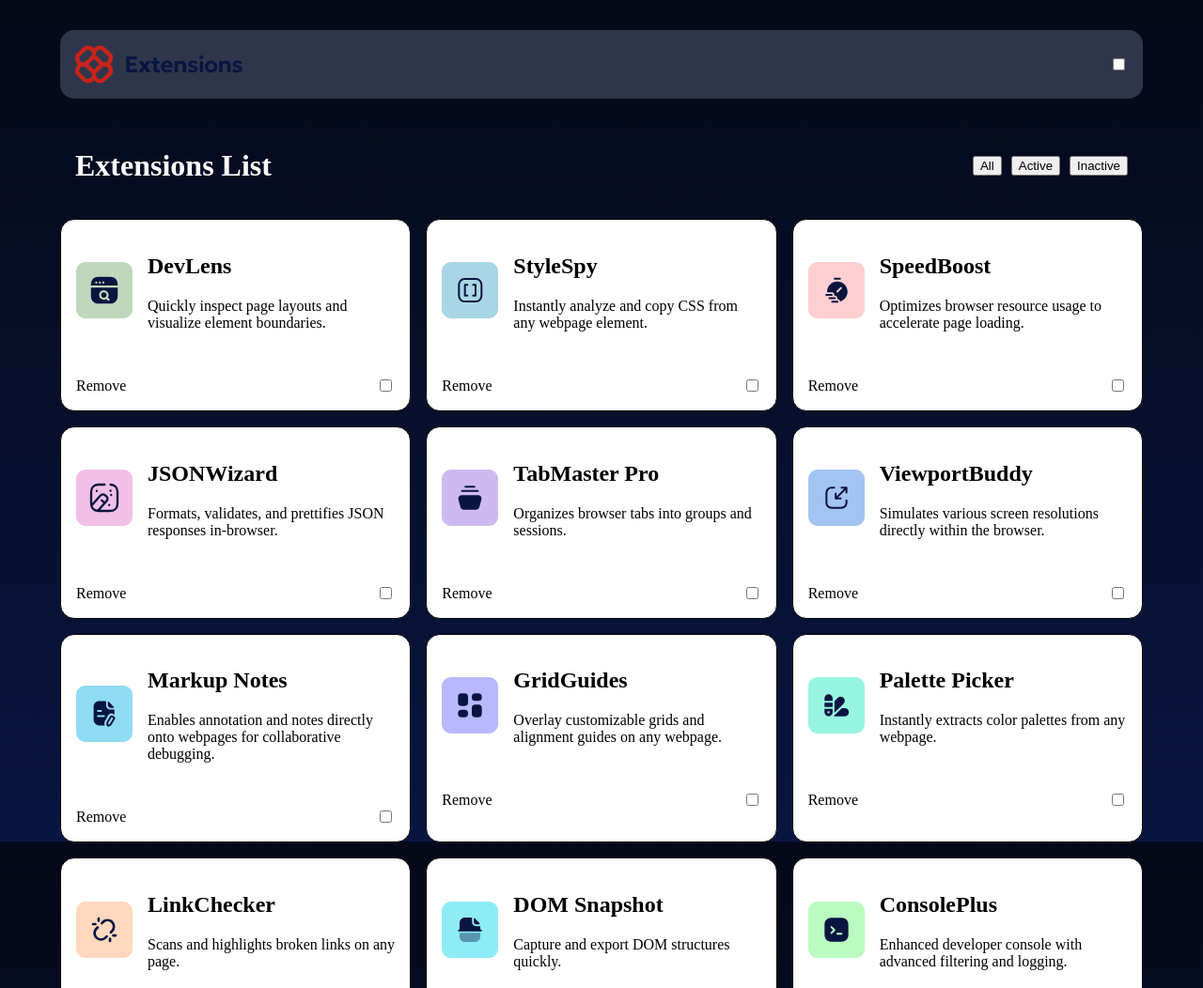
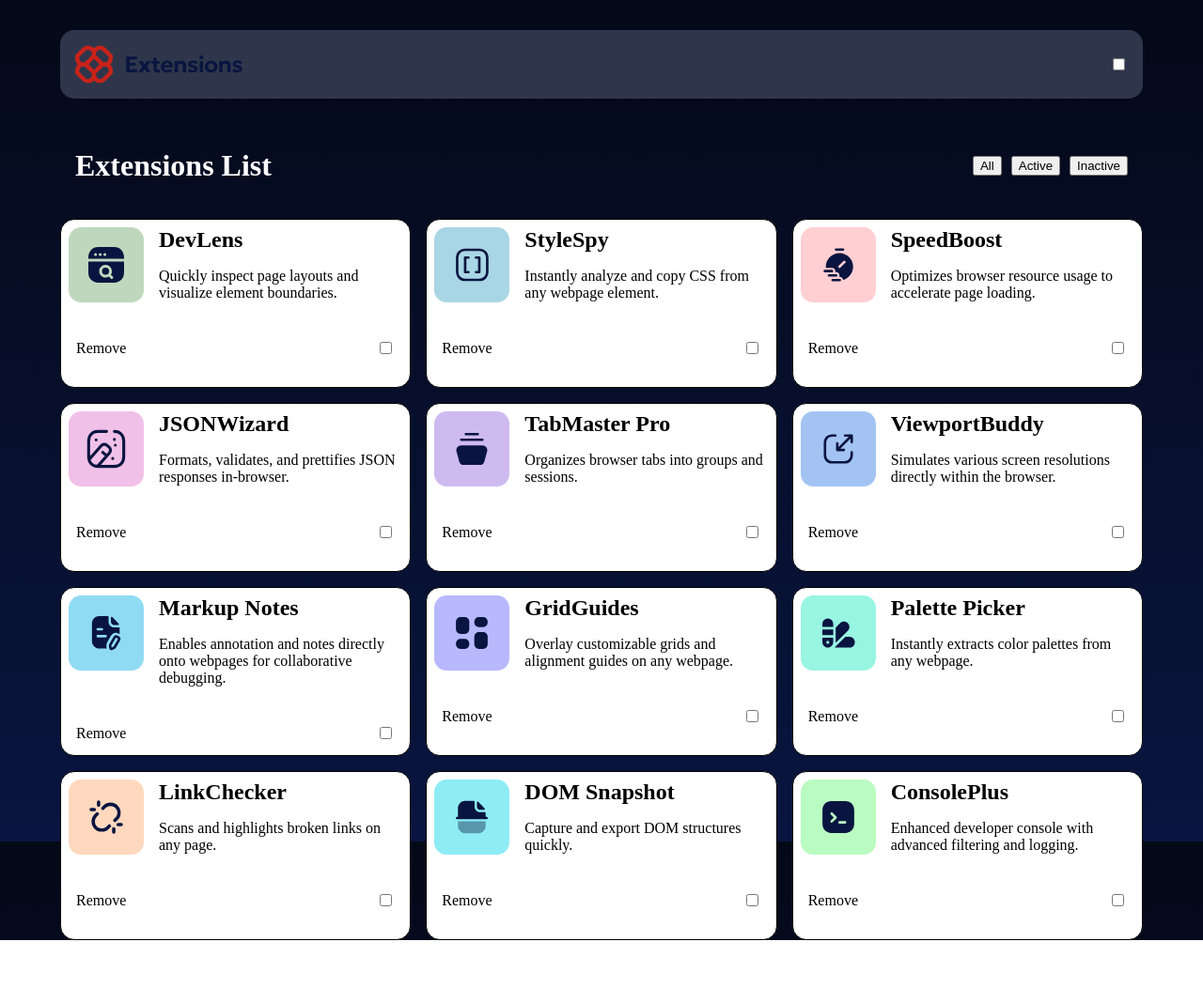
Before and after one commit to rileyrowland/firstFrontendChallenge, a plain HTML site: page index.html in a window 1280 px wide. Shown: the top 1052 px of the page at 94% size. After the commit the page ends 1001 px from the top, so only its background shows below. Drawn offline with Linux system fonts and the light colour scheme.

Commit message:
progress on making content boxes scalable

```diff
--- a/index.html
+++ b/index.html
@@ -11,30 +11,27 @@
 
 </head>
 <body>
-    <div class="logosection">
-        <img src="assets/images/logo.svg" id="pagelogo"/>
+    <!--Header-->
+    <header>
+        <img src="assets/images/logo.svg"/>
         <label>
             <input type="checkbox"/>
             <span></span>
         </label>
-    </div>
+    </header>
 
-    <header>
+    <!--Title Section-->
+    <div class="titleSection">
         <h1>Extensions List</h1>
 
-        <ul class="filterbuttons">
+        <ul>
             <li><button>All</button></li>
             <li><button>Active</button></li>
             <li><button>Inactive</button></li>
         </ul>
-    </header>
+    </div>
 
-    <div class="container"></div>
-
-  <div class="attribution">
-    Challenge by <a href="https://www.frontendmentor.io?ref=challenge">Frontend Mentor</a>.
-    Coded by <a href="#">Riley Rowland</a>.
-  </div>
+    <div class="content"></div>
 </body>
 </html>
 <script src="pagepopulate.js"></script>
--- a/pagepopulate.js
+++ b/pagepopulate.js
@@ -14,62 +14,63 @@ const contentimages = ["assets/images/logo-devlens.svg", "assets/images/logo-sty
 	"assets/images/logo-tab-master-pro.svg", "assets/images/logo-viewport-buddy.svg", "assets/images/logo-markup-notes.svg", "assets/images/logo-grid-guides.svg",
 	"assets/images/logo-palette-picker.svg", "assets/images/logo-link-checker.svg", "assets/images/logo-dom-snapshot.svg", "assets/images/logo-console-plus.svg"];
 
-const container = document.querySelector(".container");
+const container = document.querySelector(".content");
 
 contentsections.forEach((section, index) => {
+	//Declare Content Box
 	const contentBox = document.createElement("div");
-	contentBox.classList.add("contentbox");
+	contentBox.classList.add("contentBox");
 
-	const contentboxheader = document.createElement("div");
-	contentboxheader.classList.add("contentboxheader");
 
+	//Declare Header & Footer
+	const header = document.createElement("div");
+	header.classList.add("header");
+
+	const footer = document.createElement("div");
+	footer.classList.add("footer");
+
+
+	//Declare Header Elements
 	const image = document.createElement("img");
 	image.src = contentimages[index];
-	image.classList.add("contenticons");
 
-	const contentboxtext = document.createElement("div");
-	contentboxtext.classList.add("contentboxdescription");
+	const text = document.createElement("div");
+	text.classList.add("text"); //Header Text Parent Group
 
 	const title = document.createElement("h2");
 	title.textContent = section;
-	title.classList.add("contentboxheadertext");
 
 	const description = document.createElement("p");
 	description.textContent = contentdescriptions[index];
-	description.classList.add("contentboxheadertext");
 
-	const contentboxbottomcontainer = document.createElement("div");
-    contentboxbottomcontainer.classList.add("contentboxbottomcontainer");
 
-	const remove = document.createElement("div");
-	remove.textContent = "Remove";
-    remove.classList.add("remove");
+	//Declare Footer Elements
+	const removeButton = document.createElement("div");
+	removeButton.textContent = "Remove";
 
-	//Toggle Switch Start
 	const label = document.createElement("label");
-	label.classList.add("ontoggleswitch");
-
 	const input = document.createElement("input");
 	input.type = "checkbox";
-	//input.id = id;
 
 	const slider = document.createElement("span");
-	slider.classList.add("slider");
 
 	label.appendChild(input);
 	label.appendChild(slider);
-    //Toggle Switch End
 
-	contentboxheader.appendChild(image);
-	contentboxtext.appendChild(title);
-	contentboxtext.appendChild(description);
-	contentboxheader.appendChild(contentboxtext);
-	contentBox.appendChild(contentboxheader);
+	//Append Header Elements
+	header.appendChild(image);
+	text.appendChild(title);
+	text.appendChild(description);
 
+	//Append Parent Groups
+	header.appendChild(text);
+	contentBox.appendChild(header);
 
-    contentBox.appendChild(contentboxbottomcontainer);
-	contentboxbottomcontainer.appendChild(remove);
-	contentboxbottomcontainer.appendChild(label);
+    //Append Footer Elements
+    contentBox.appendChild(footer);
+	footer.appendChild(removeButton);
+	footer.appendChild(label);
 
+	//Appemnd Full Content Box
 	container.appendChild(contentBox);
 });
--- a/style.css
+++ b/style.css
@@ -5,10 +5,9 @@ body {
     margin-top: 2rem;
 }
 
-.logosection {
+header {
     background-color: hsl(225, 23%, 24%);
     border-radius: 15px;
-
     display: flex;
     justify-content: space-between;
     align-items: center;
@@ -17,7 +16,8 @@ body {
     padding: 1rem;
 }
 
-header {
+/*#region*/
+.titleSection {
     display: flex;
     justify-content: space-between;
     align-items: center;
@@ -27,84 +27,75 @@ header {
     margin-top: 1rem;
 }
 
-h1 {
+.titleSection h1 {
     font-size: 2rem;
     color: #fff;
 }
 
-.filterbuttons {
+.titleSection ul {
     list-style-type: none;
 
     display: flex;
     gap: 10px;
 }
+/*#endregion*/
 
-.container {
+/*#region*/
+.content {
     display: flex;
     flex-wrap: wrap;
-    justify-content: center;
     gap: 16px;
+    max-height: 100%;
+    overflow: hidden;
 }
-.contentbox {
+
+.contentBox {
     flex: 1 1 300px;
+    display: flex;
     min-width: 250px;
     max-width: 100%;
+    height: calc(25vh - 20px);
     background-color: #fff;
     border: 1px solid #000;
     border-radius: 15px;
+    overflow: hidden;
+    flex-direction: column;
+    box-sizing: border-box;
 }
 
-.contentboxheader {
+.contentBox .header {
     display: flex;
-    align-items: center;
+    align-items: flex-start;
     gap: 16px;
-    padding: 1rem;
+    padding: 0.5rem;
 }
 
-.contentheader img {
+.contentBox .header img {
     width: 80px;
     height: auto;
     flex-shrink: 0;
 }
 
-contentboxheadertext {
+.contentBox .header .text {
     display: flex;
     flex-direction: column;
     justify-content: center;
 }
 
-.contentboxbottomcontainer {
+.contentBox h2 {
+    margin: 0;
+}
+
+.contentBox p {
+
+}
+
+.contentBox .footer {
     display: flex;
     justify-content: space-between;
     align-items: center;
     flex-wrap: wrap;
     gap: 1rem;
     padding: 1rem;
-}
-
-
-.remove {
-}
-
-.ontoggleswitch {
-
-}
-
-.switch input {
-}
-
-.slider {
-
-}
-
-.slider:before {
-
-}
-
-input:checked + .slider {
-
-}
-
-input:checked + .slider:before {
-
-}
+    }
+/*#endregion*/
```
